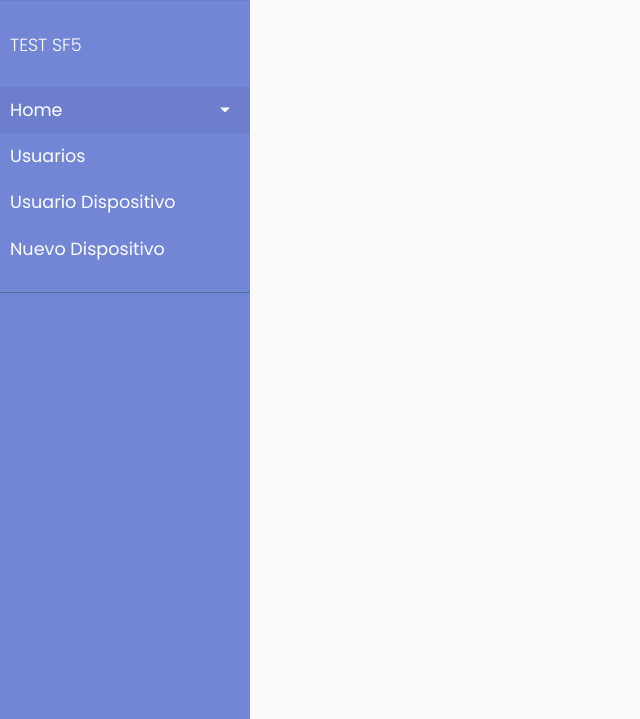
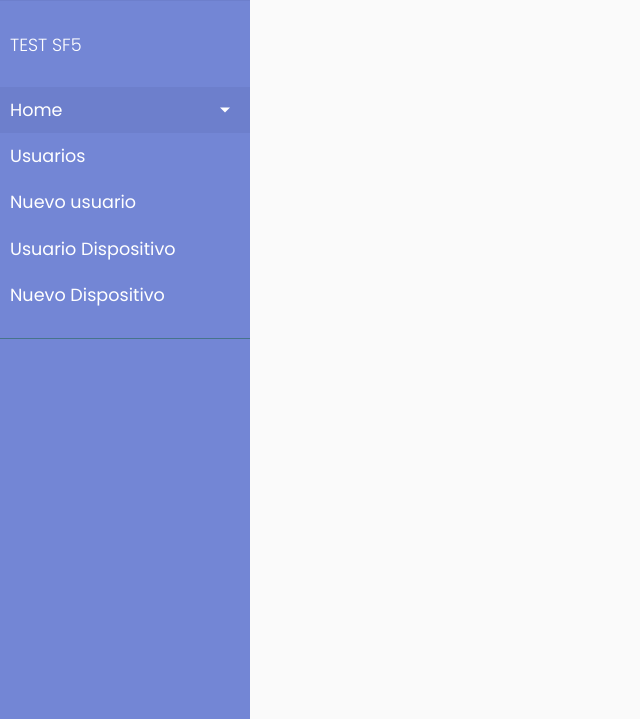
Before and after one commit to raulcejas04/HPCsqlserverkeycloak, a Symfony app: template templates/home/index.html.twig in a window 1280 px wide. Shown: the part 81-800 px from the top of the page, without its empty margins (0-640 px from the left). Run offline with Twig, Linux system fonts and the light colour scheme; the template is opened without the code that fills it, so the values that code supplies are empty; some libraries are stand-ins or nearby versions.

Commit message:
alta de usuarios

```diff
--- a/templates/base.html.twig
+++ b/templates/base.html.twig
@@ -52,11 +52,15 @@
                 <a href="{{ path('usuario') }}">Usuarios</a>
             </li>
             <li>
+                <a href="{{ path('usuario_new') }}">Nuevo usuario</a>
+            </li>
+            <li>
                 <a href="{{ path('usuario_dispositivo') }}">Usuario Dispositivo</a>
             </li>
             <li>
                 <a href="{{ path('dispositivos_new') }}">Nuevo Dispositivo</a>
             </li>
+
         </ul>
     </nav>
 
--- a/templates/usuario/new.html.twig
+++ b/templates/usuario/new.html.twig
@@ -10,7 +10,7 @@
     </form>
     {{ include('usuario/_form.html.twig') }}
     <div style="height:400px;overflow:auto;">
-    <table class="table table-dark">
+        <table border="1" class="table table-dark">
             <thead>
             <tr>
                 <th scope="col">UserName</th>
@@ -30,7 +30,6 @@
                     <td>
                         {{ include('usuario/_delete_form.html.twig') }}
                     </td>
-
                 </tr>
             {% endfor %}
             </tbody>
```
Also changed, not shown: 3 other files. Lines whose indentation alone changed are shown as unchanged.
